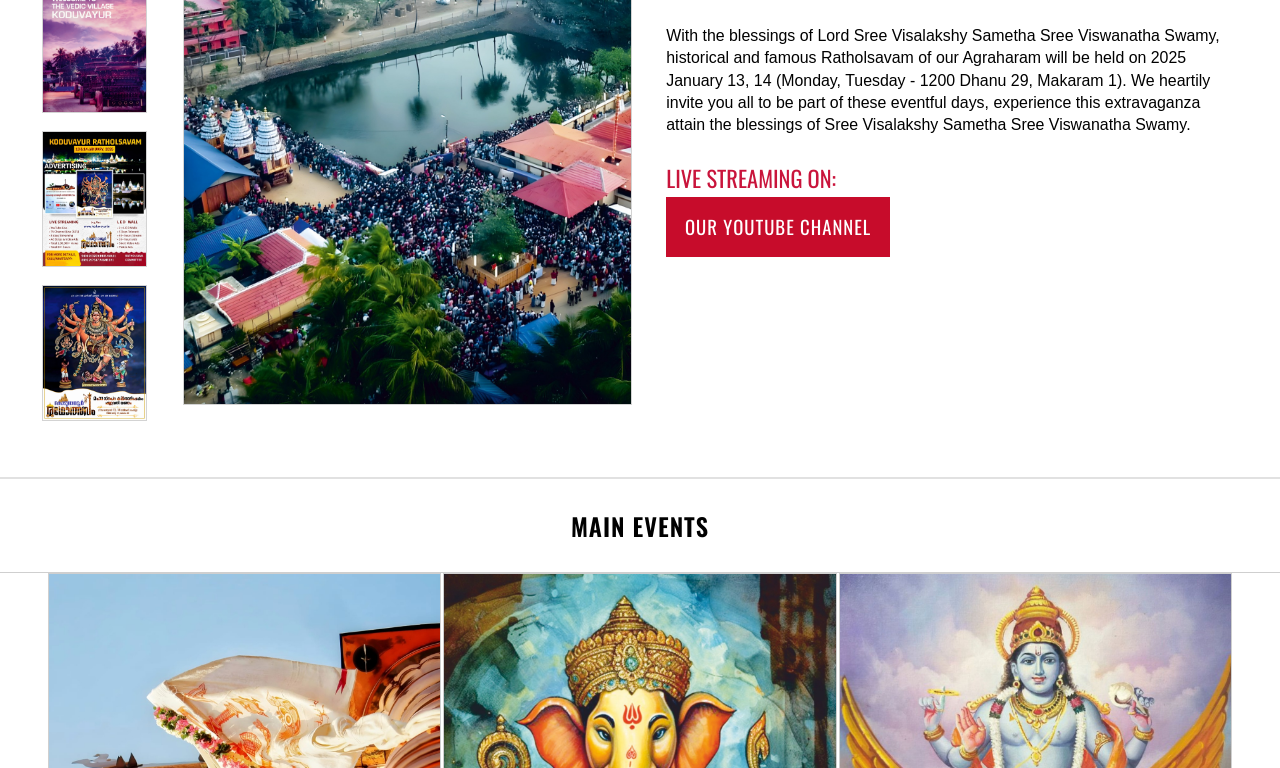
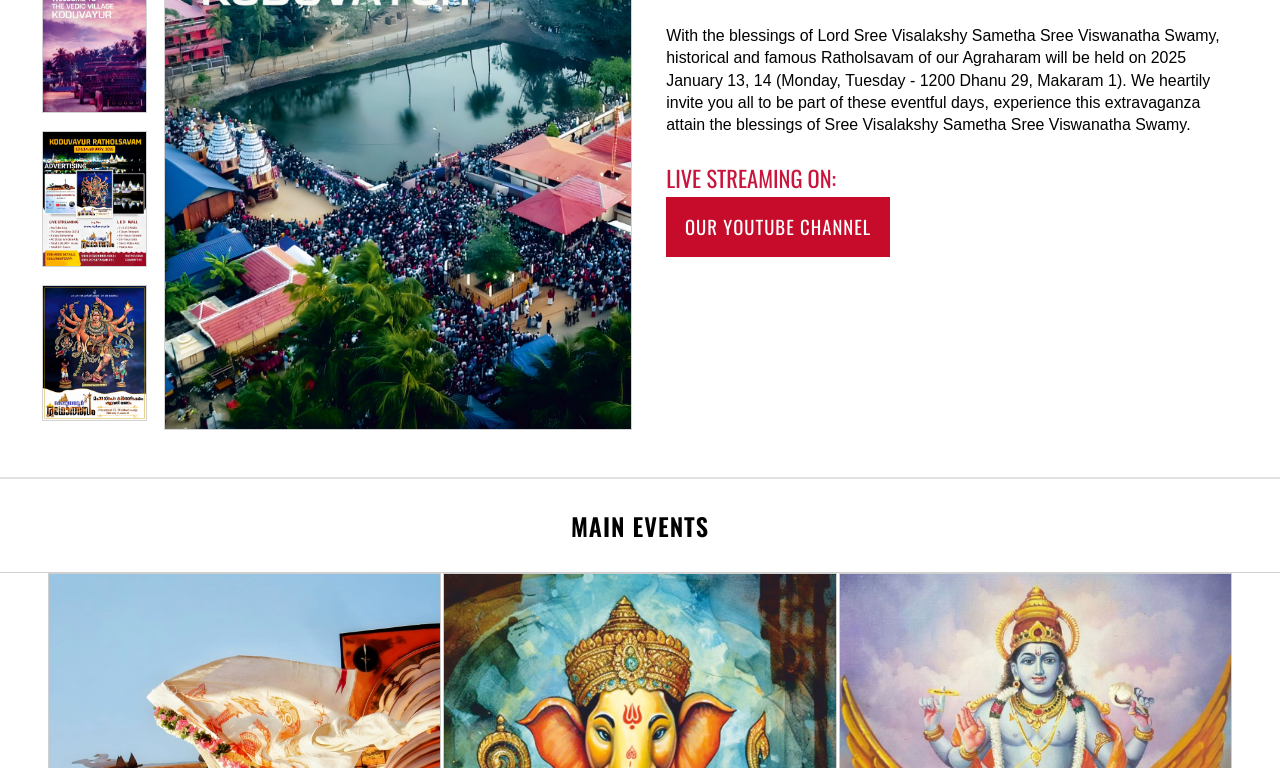
Before and after one commit to mytestingrepo/mytestingrepo.github.io, a website: page index.html in a window 1280 px wide. Shown: the part 316-1084 px from the top of the page. Drawn offline with nearby package versions, Linux system fonts and the light colour scheme; files that its build step writes are made by us from their sources.

Commit message:
Add files via upload

```diff
--- a/assets/scss/main.scss
+++ b/assets/scss/main.scss
@@ -170,7 +170,7 @@ nav {
 .mainImg {
 	order: 2;
 	position: relative;
-	width: px2vw(480);
+	width: px2vw(500);
 
 	img {
 		display: block;
```
